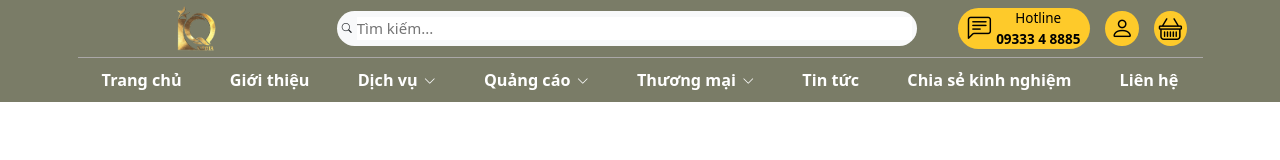
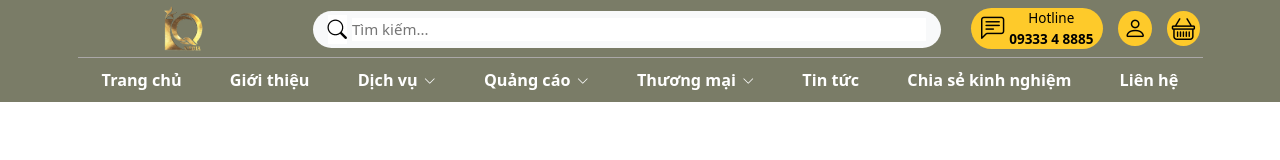
Before and after one commit to peterho77/web_demo, a plain HTML site: page index.html in a window 1280 px wide. Drawn offline with nearby package versions, Linux system fonts and the light colour scheme.

Commit message:
search-bar focus:within

```diff
--- a/index.html
+++ b/index.html
@@ -16,9 +16,9 @@
     <div style="background-color: var(--main-color)">
       <header class="container h-50 w-100">
         <div
-          class="header_top d-flex flex-row justify-content-around align-items-center p-2"
+          class="header_top d-flex flex-row justify-content-around align-items-center column-gap-4 p-2"
         >
-          <div class="header_logo h-100" style="width: 200px">
+          <div class="header_logo flex-grow h-100" style="width: 200px">
             <img
               src="./img/logo.png"
               class="w-100 h-100 object-fit-contain"
@@ -26,17 +26,24 @@
             />
           </div>
           <div
-            class="header_search h-75 d-flex flex-row align-items-center px-2 mx-4 overflow-hidden rounded-pill border-none bg-light"
+            class="header_search_area h-75 flex-grow-1 d-flex flex-column justify-content-around rounded-3 border-none"
           >
-            <div>
+            <form action="" class="header_search d-flex flex-nowrap flex-row align-items-center px-4 mx-4 overflow-hidden rounded-pill border-none bg-light">
+              <button>
+                <i class="bi bi-search"></i>
+              </button>
+              <input
+                type="text"
+                class="w-100 border-0 ms-2"
+                style="border-width: 0"
+                placeholder="Tìm kiếm..."
+                required
+              />
+            </form>
+            <div class="header_search_infor">
               <i class="bi bi-search"></i>
+              <span>Vui lòng nhập từ khóa vào ô cần tìm</span>
             </div>
-            <input
-              type="text"
-              class="w-100 border-0 ms-2"
-              style="border-width: 0"
-              placeholder="Tìm kiếm..."
-            />
           </div>
           <div
             class="header_buttons d-flex flex-row align-items-center justify-content-around column-gap-4"
--- a/style.css
+++ b/style.css
@@ -54,8 +54,44 @@ ul,ol{
     height: calc(var(--header-height) -  var(--header-top-height));
 }
 
+.header_search_area{
+    min-height:200%;
+    background-color:transparent;
+    position:relative;
+    top:2rem;
+}
+
+.header_search_area > :not(.header_search){
+    z-index:-1;
+}
+
+.header_search_area:focus-within{
+    z-index:1;
+    background:rgb(14, 14, 83);
+}
+
+.header_search_area button{
+    background-color:white;
+    border:none;
+}
+
+.header_search_area .header_search_infor{
+    font-size: var(--step-1);
+    color:white;
+    padding:0 1em;
+}
+
+.header_search_infor span{
+    margin-left:1em;
+    font-weight:600;
+}
+
 .header_search{
-    width:580px;
+    height:40%;
+}
+
+.header_search i {
+    font-size: var(--step-3);
 }
 
 .header_buttons > *{
```
